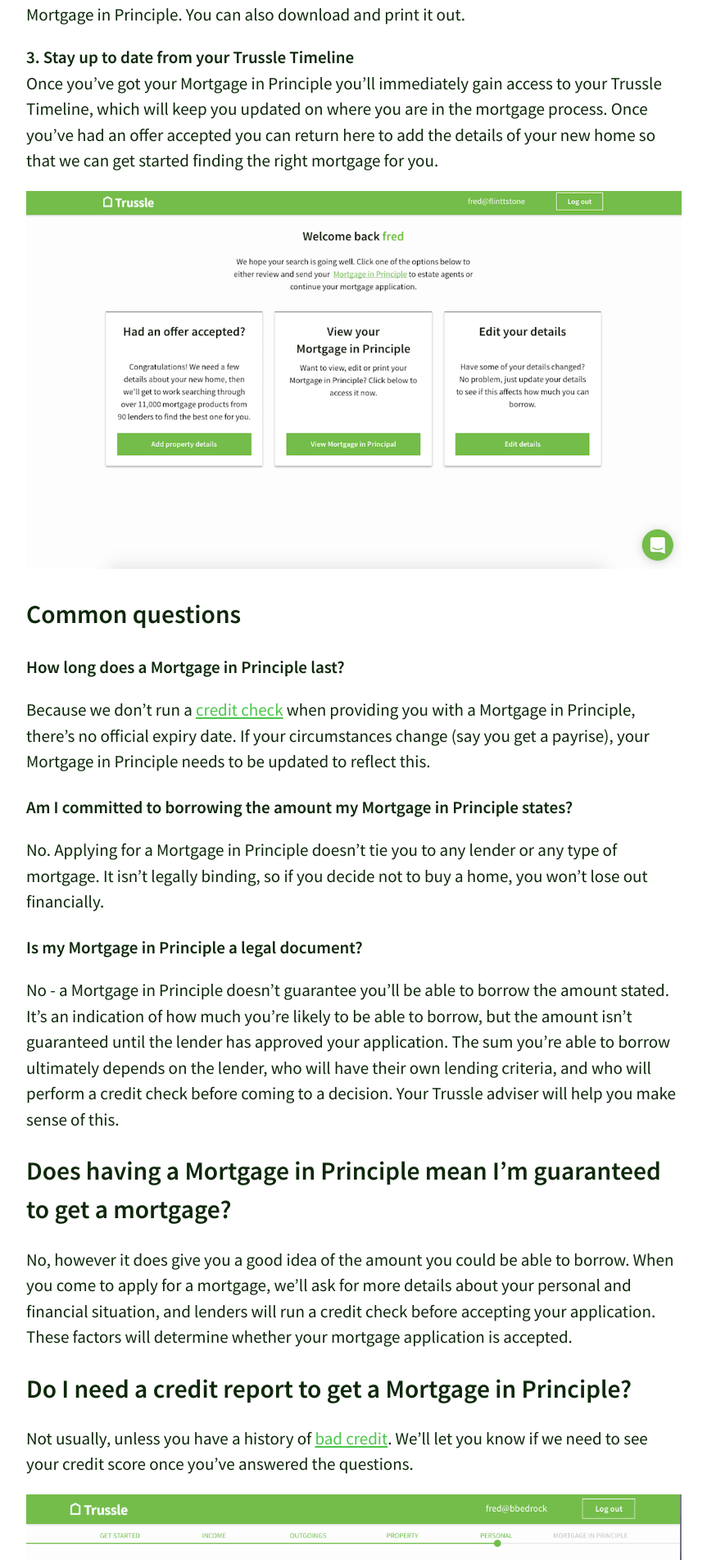
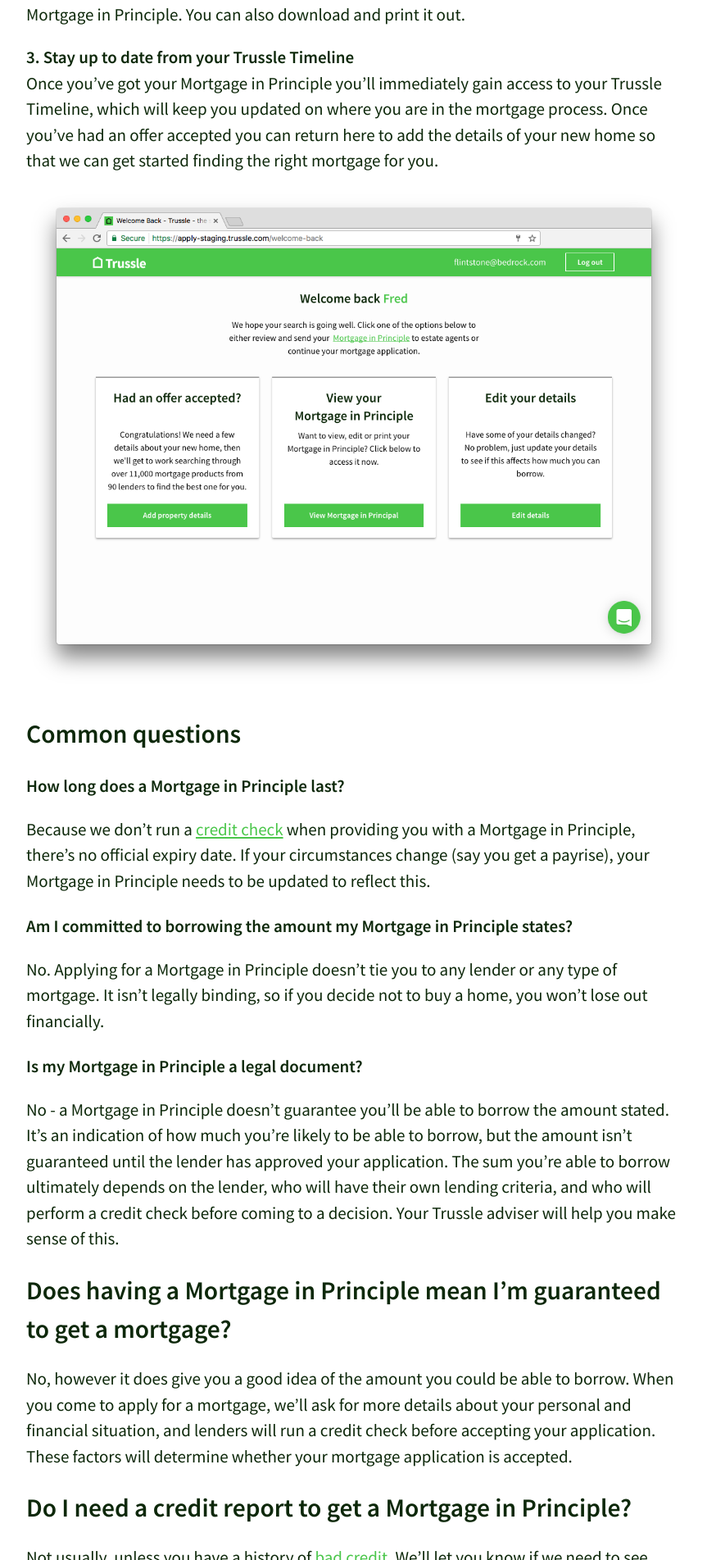
Before and after one commit to olitrussle/blog, a Jekyll site: the page built from _posts/2017-05-25-how-to-get-a-mortgage-in-principle-with-trussle.md, in a window 1280 px wide. Shown: the part 2991-4894 px from the top of the page at 82% size, without its empty margins (208-1071 px from the left). Built offline with Jekyll 4.4.1, drawn with Linux system fonts in a browser that asks for light colours; comment, search, counter and statistics services are not loaded.

Commit message:
Updated 2017-05-25-how-to-get-a-mortgage-in-principle-with-trussle.md

```diff
--- a/_posts/2017-05-25-how-to-get-a-mortgage-in-principle-with-trussle.md
+++ b/_posts/2017-05-25-how-to-get-a-mortgage-in-principle-with-trussle.md
@@ -39,7 +39,7 @@
 **3. Stay up to date from your Trussle Timeline**
 Once you’ve got your Mortgage in Principle you’ll immediately gain access to your Trussle Timeline, which will keep you updated on where you are in the mortgage process. Once you’ve had an offer accepted you can return here to add the details of your new home so that we can get started finding the right mortgage for you.
 
-![AddPropertyDetails]({{site.baseurl}}/images/post_images/WelcomeBackPage.png)
+![WelcomeBack]({{site.baseurl}}/images/post_images/welcome_back.png)
 
 ## Common questions
 
@@ -58,7 +58,7 @@
 ## Do I need a credit report to get a Mortgage in Principle?
 Not usually, unless you have a history of [bad credit](https://trussle.com/blog/getting-a-mortgage-with-bad-credit). We’ll let you know if we need to see your credit score once you’ve answered the questions.
 
-![CreditHistory]({{site.baseurl}}/images/post_images/MoreAboutCreditHistory2.png)
+![AdverseCredit]({{site.baseurl}}/images/post_images/doc_upload.png)
 
 ## Your property search with a Mortgage in Principle
 
```
